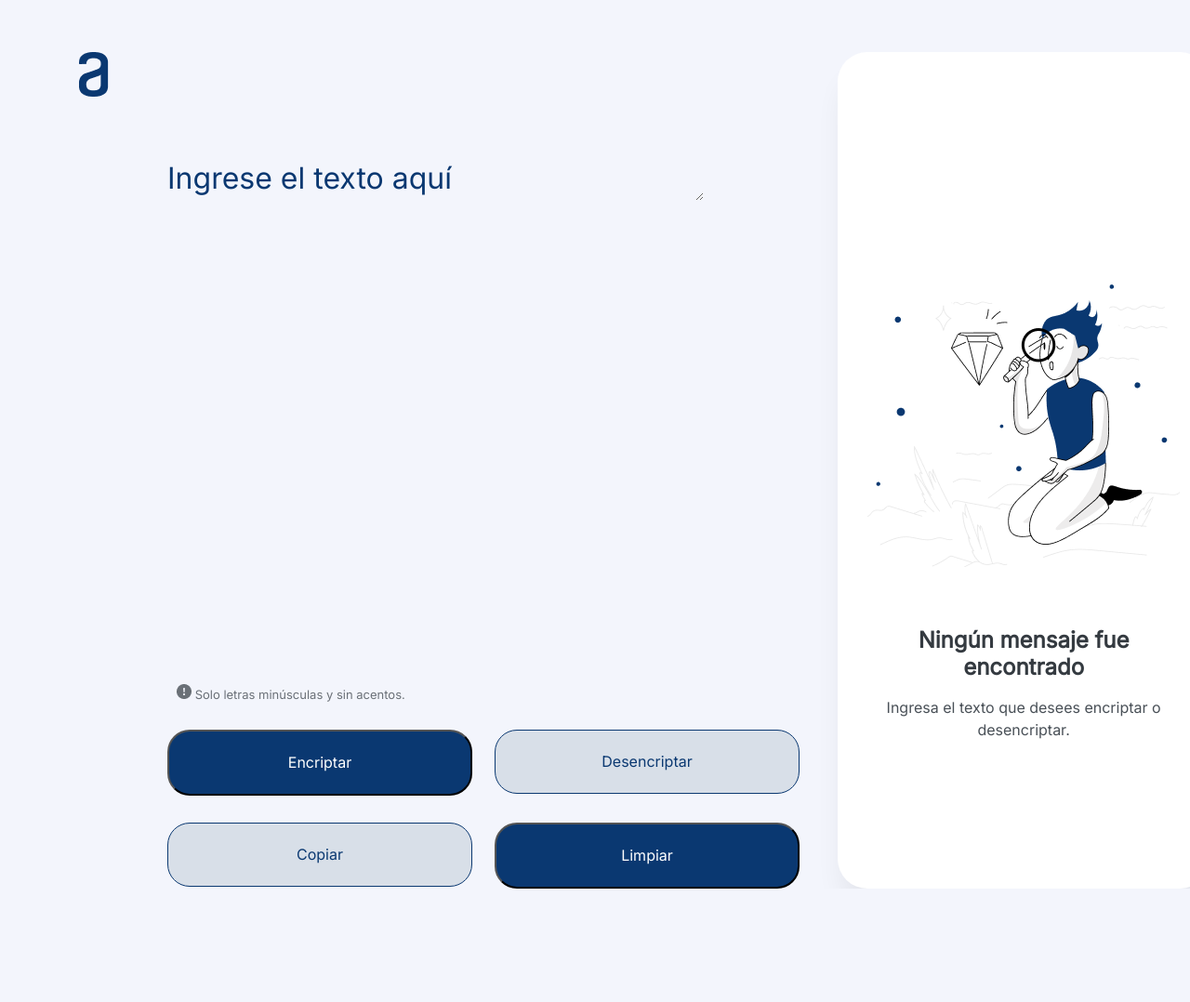
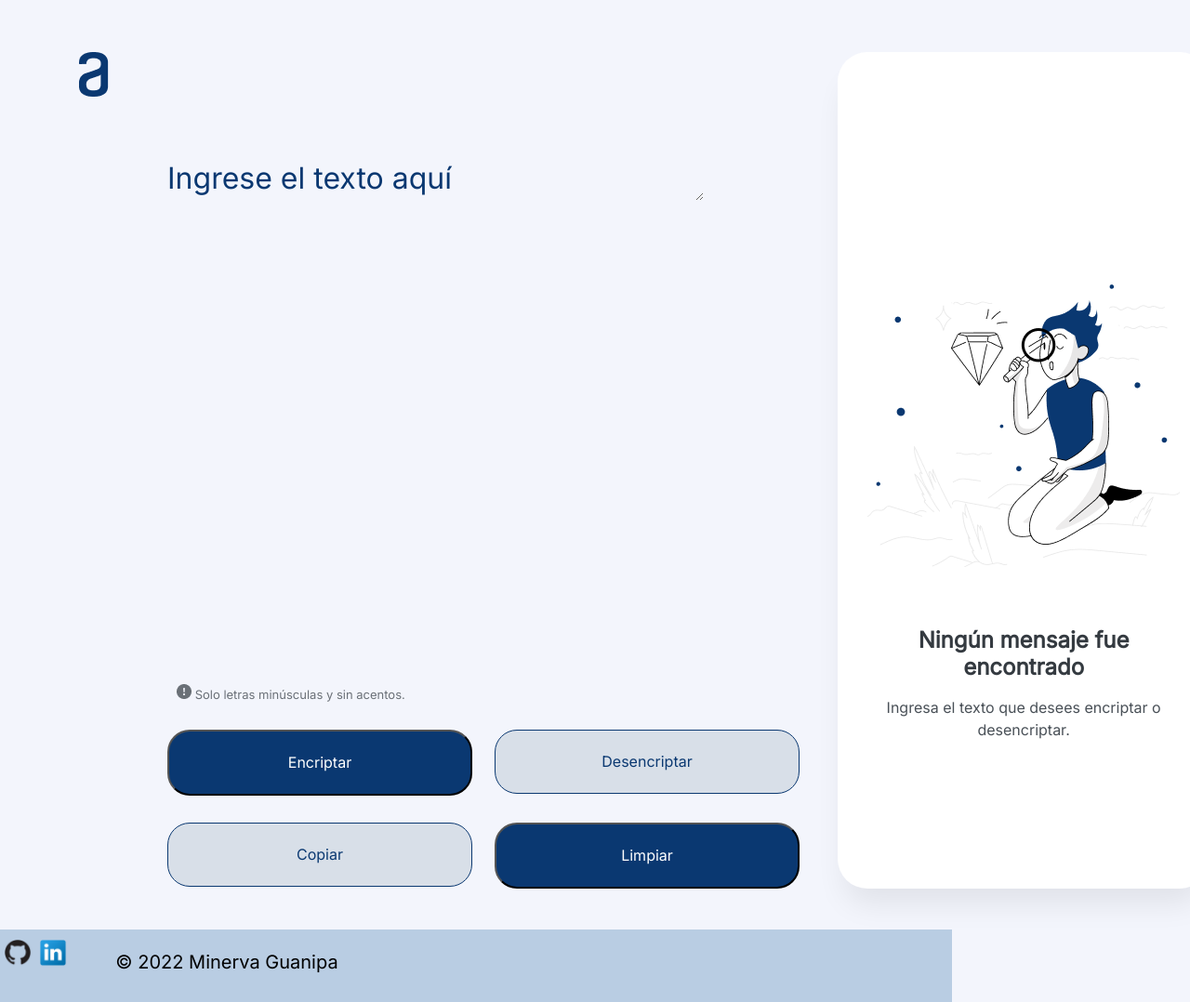
Before and after one commit to Mine24Ga/encriptador-challenge, a plain HTML site: page index.html in a window 1280 px wide. Shown: the top 1078 px of the page at 93% size. Before the commit the page ends 956 px from the top, so only its background shows below. Drawn offline with Linux system fonts and the light colour scheme.

Commit message:
se agrego footer e imagenes

```diff
--- a/index.html
+++ b/index.html
@@ -46,7 +46,16 @@
          </div>
         </div>
       </aside>
+
     </main>
+    <footer>
+      <div class="redes">
+          <a href="https://github.com/Mine24Ga" target="_blank"><img class="icon" src="./img/github.png" alt=""></a>
+          <a href="https://www.linkedin.com/in/minerva-guanipa/" target="_blank"><img
+           class="icon" src="./img/linkedin.png" alt=""></a>
+           <p class="copyright">&copy; 2022 Minerva Guanipa</p>
+      </div>
+  </footer>
     <script src="main.js"></script>
   </body>
 </html>
--- a/style.css
+++ b/style.css
@@ -184,3 +184,29 @@ button {
   top: 885px;
   z-index: 1000;
 }
+
+.redes {
+  display: flex;
+  position: absolute;
+  width: 1024px;
+  top: 1000px;
+  z-index: 1000;
+  padding: 10px 0;
+  background-color: #b9cde3;
+  text-align: center;
+  color: #000;
+}
+.icon {
+  width: 30px;
+  height: auto;
+}
+
+.redes a {
+  text-align: center;
+  margin: 0 4px;
+}
+.copyright {
+  margin-top: 10px;
+  font-size: 20px;
+  color: #000;
+}
```
Also changed, not shown: img/github.png (added), img/linkedin.png (added).
